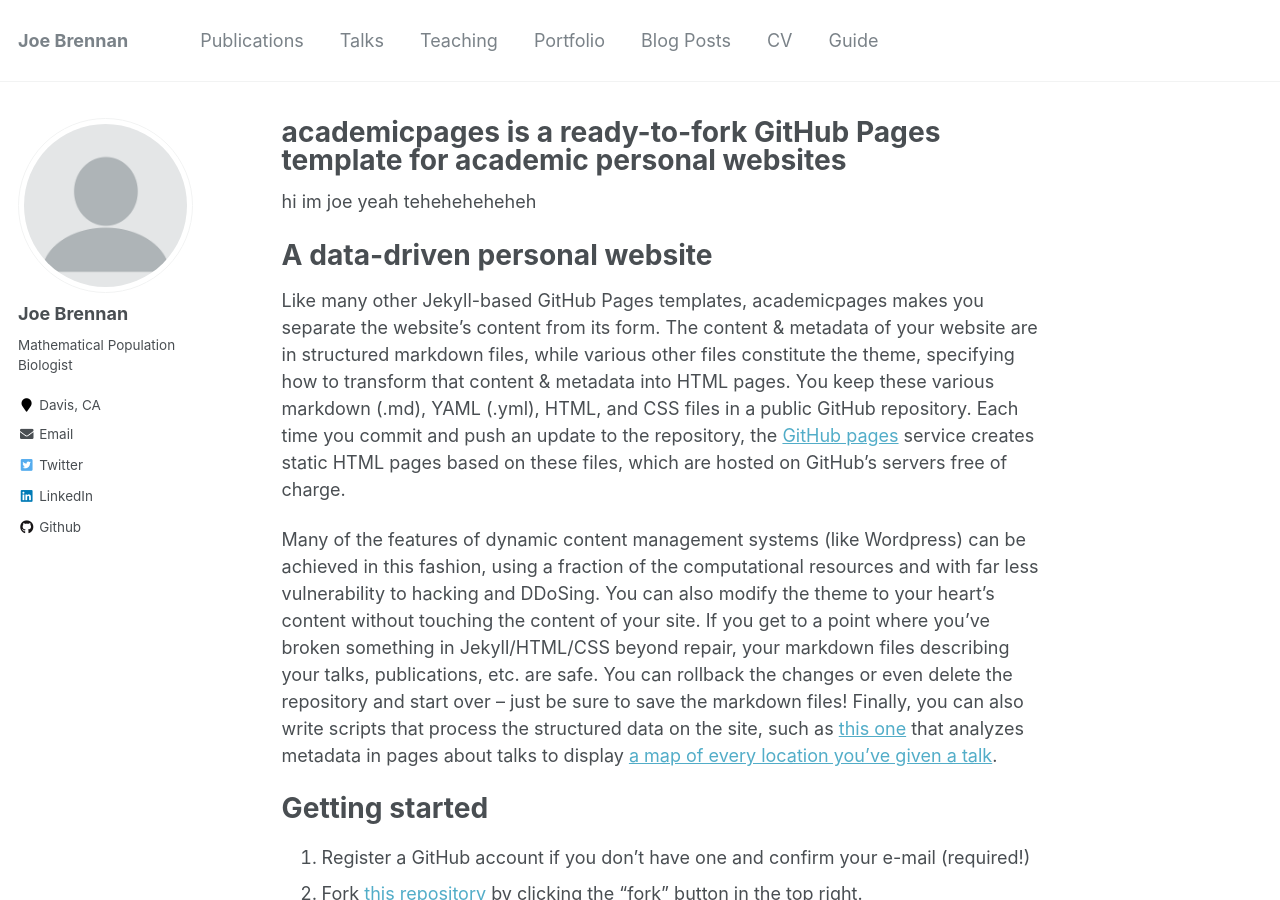
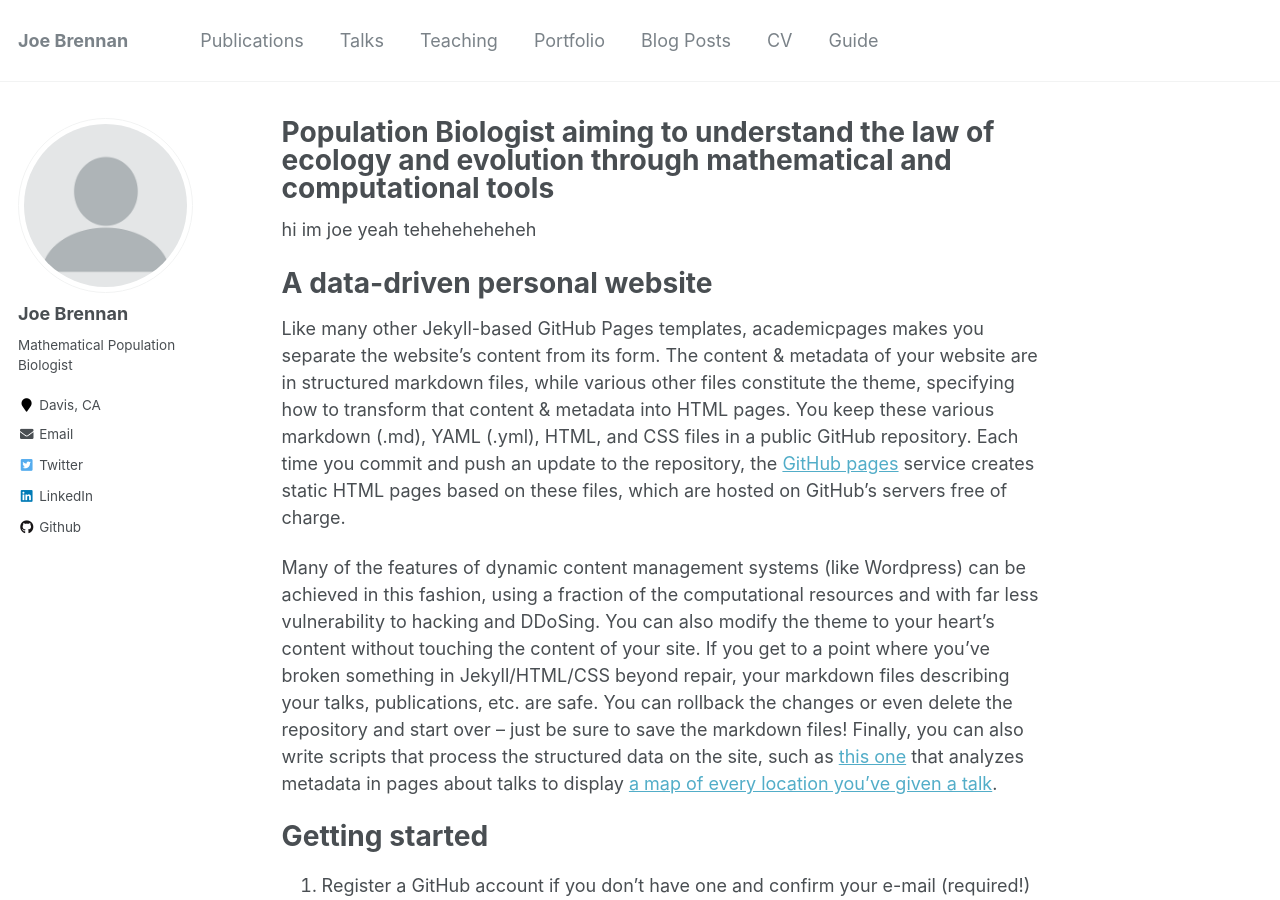
Before and after one commit to biologyjoe87/biologyjoe87.github.io, a Jekyll site: the page built from _pages/about.md, in a window 1280 px wide and 900 px high. Built offline with Jekyll 4.4.1, drawn with Linux system fonts in a browser that asks for light colours.

Commit message:
Update about.md

```diff
--- a/_pages/about.md
+++ b/_pages/about.md
@@ -1,6 +1,6 @@
 ---
 permalink: /
-title: "academicpages is a ready-to-fork GitHub Pages template for academic personal websites"
+title: "Population Biologist aiming to understand the law of ecology and evolution through mathematical and computational tools"
 excerpt: "About me"
 author_profile: true
 redirect_from:
```
